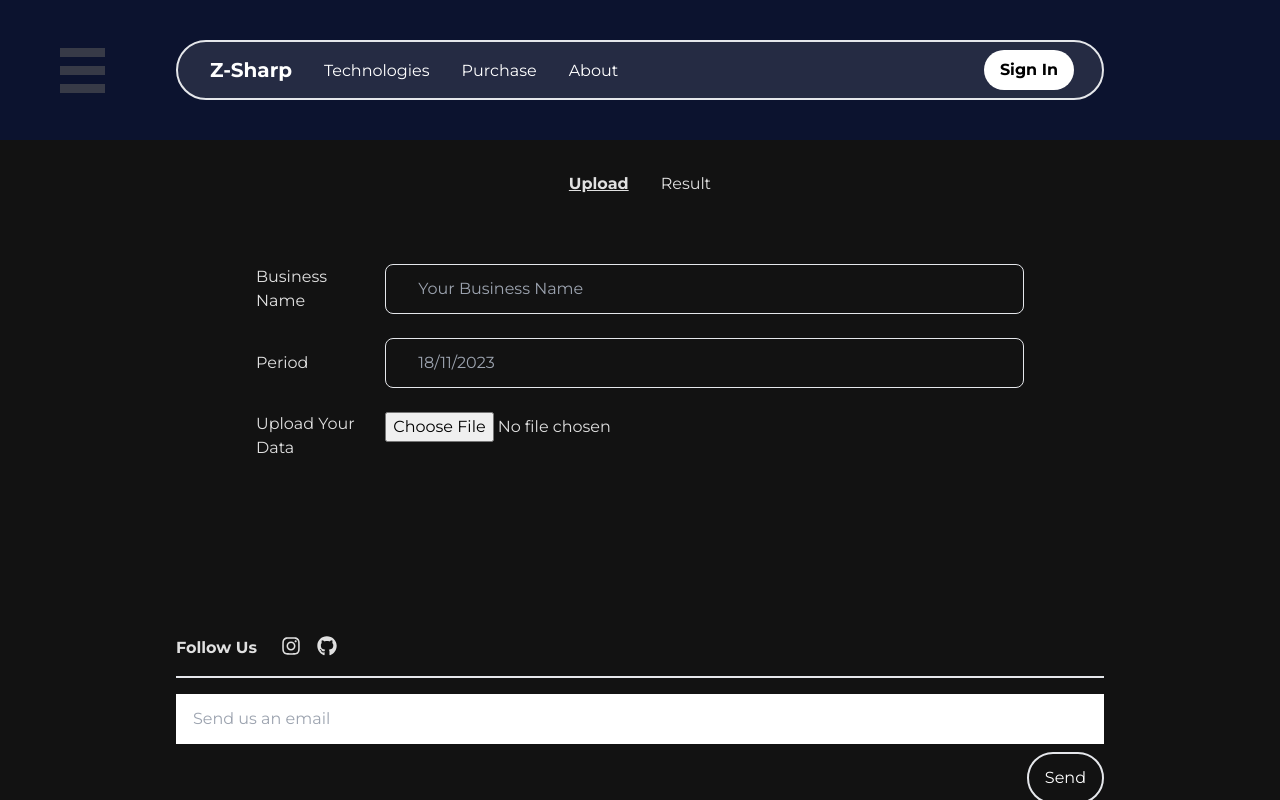
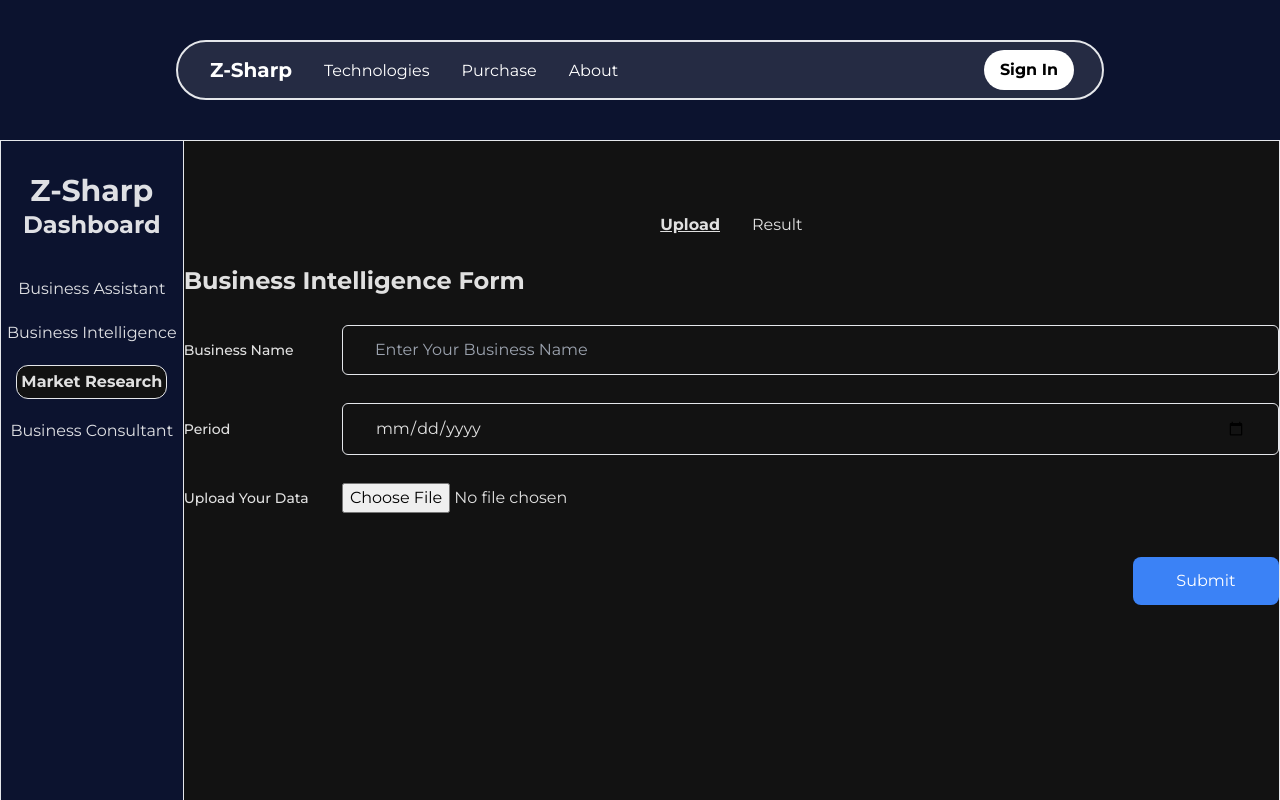
Before and after one commit to RayyanFv/pweb-fp, a React (Vite) app: page /user-dashboard/MR in a window 1280 px wide. Shown: the top 800 px of the page. Built offline with nearby package versions, Linux system fonts and the light colour scheme; no server answers.

Commit message:
implement file upload and redesign sidebar

```diff
--- a/src/app/admin-dashboard/Main.jsx
+++ b/src/app/admin-dashboard/Main.jsx
@@ -2,7 +2,7 @@ import React, { useEffect, useState } from 'react';
 import { initializeApp } from 'firebase/app';
 import { getFirestore, collection, onSnapshot, doc, deleteDoc } from 'firebase/firestore';
 import { getAuth } from 'firebase/auth';
-import Sidebar from '../../components/Sidebar';
+// import Sidebar from '../../components/Sidebar';
 
 const firebaseConfig = {
     apiKey: "AIzaSyDHZOmC3wqbu6oTllK2QOCUyLo4V2kX0vk",
@@ -14,6 +14,9 @@ const firebaseConfig = {
     measurementId: "G-JRC0PPJ161"
   };
 
+  const isPageActive = (pathname) => {
+    return location.pathname === pathname ? 'font-bold border bg-[#121212] w-fit mx-auto rounded-xl p-1' : '';
+  };
 
   const app = initializeApp(firebaseConfig);
   const db = getFirestore(app);
@@ -92,9 +95,27 @@ const firebaseConfig = {
     <>
       {/* Your existing header content */}
       <div className='flex border h-screen w-auto'>
-        <div className='flex flex-col w-1/5 h-full py-8 gap-1 border-r'>
-        <Sidebar />
+
+        {/* Sidebar */}
+        <div className='flex flex-col w-1/6 h-full py-8 gap-1 border-r bg-[#0C132F]'>
+          <a href="/admin-dashboard" className='hover:scale-110'>
+            <div className='text-3xl font-bold text-center mt-10`'>Z-Sharp</div>
+            <div className='text-xl font-bold text-center mt-10`'>Admin Dashboard</div>
+          </a>
+          <a href="/admin-dashboard" className='mt-8'>
+            <div className={`hover:underline text-md text-center ${isPageActive('/user-dashboard')}`}>Business Assistant</div>
+          </a>
+          <a href="/admin-dashboard/BI" className='mt-4'>
+            <div className={`hover:underline text-md text-center ${isPageActive('/user-dashboard/BI')}`}>Business Intelligence</div>
+          </a>
+          <a href="/admin-dashboard/MR" className='mt-4'>
+            <div className={`hover:underline text-md text-center ${isPageActive('/user-dashboard/MR')}`}>Market Research</div>
+          </a>
+          <a href="/admin-dashboard/BC" className='mt-4'>
+            <div className={`hover:underline text-md text-center ${isPageActive('/user-dashboard/BC')}`}>Business Consultant</div>
+          </a>
         </div>
+
         <div className='flex flex-col ml-auto my-auto gap-5 px-5'>
           {/* User information */}
         </div>
--- a/src/app/business-intelligence/Main.jsx
+++ b/src/app/business-intelligence/Main.jsx
@@ -1,10 +1,31 @@
 import react, { useState } from 'react';
-import Sidebar from '../../components/Sidebar';
+import { getStorage, ref, uploadBytes, getDownloadURL } from 'firebase/storage';
+import { initializeApp } from 'firebase/app';
+import { getFirestore, collection, addDoc } from 'firebase/firestore';
+// import Sidebar from '../../components/Sidebar';
+
+const firebaseConfig = {
+  apiKey: "AIzaSyDHZOmC3wqbu6oTllK2QOCUyLo4V2kX0vk",
+  authDomain: "mychatapp-81ceb.firebaseapp.com",
+  projectId: "mychatapp-81ceb",
+  storageBucket: "mychatapp-81ceb.appspot.com",
+  messagingSenderId: "186103250800",
+  appId: "1:186103250800:web:1d3d4a377f81df0b7619b5",
+  measurementId: "G-JRC0PPJ161"
+};
+
+const app = initializeApp(firebaseConfig);
+
 export default function BusinessIntelligence() {
 
   const [upload, setUpload] = useState(true);
   const [result, setResult] = useState(false);
+  const [file, setFile] = useState(null);
+  const [businessName, setBusinessName] = useState('');
+  const [period, setPeriod] = useState('');
+  const [uploadStatus, setUploadStatus] = useState(null);
 
+  // fungsi untuk cari tahu di halaman result atau report
   function isActive(input){
     if(input == true){
       return 'font-bold underline';
@@ -13,13 +34,84 @@ export default function BusinessIntelligence() {
     }
   }
 
+  const isPageActive = (pathname) => {
+    return location.pathname === pathname ? 'font-bold border bg-[#121212] w-fit mx-auto rounded-xl p-1' : '';
+  };
+
+  const handleFileChange = (event) => {
+    const selectedFile = event.target.files[0];
+    setFile(selectedFile);
+  };
+
+  const handleFileUpload = async () => {
+    try {
+      const storage = getStorage(app);
+      const storageRef = ref(storage, `uploads/${file.name}`);
+
+      // Mengunggah file ke Firebase Storage
+      await uploadBytes(storageRef, file);
+
+      console.log('File uploaded successfully');
+      setUploadStatus('File uploaded successfully');
+
+      // Dapatkan URL unduhan file
+      const downloadURL = await getDownloadURL(storageRef);
+      console.log('Download URL:', downloadURL);
+
+      // Simpan informasi file ke Firestore
+      const db = getFirestore(app);
+      const fileCollection = collection(db, 'your_files_collection_name'); // Ganti dengan nama koleksi Anda
+      const newFileRef = await addDoc(fileCollection, {
+        fileName: file.name,
+        downloadURL,
+        businessName,
+        period,
+      });
+
+      console.log('File information saved to Firestore with ID:', newFileRef.id);
+
+      // Implementasikan tindakan sukses di sini
+      alert('File uploaded successfully');
+
+    } catch (error) {
+      console.error('Error uploading file:', error);
+      // Implementasikan tindakan error di sini
+      alert('Error uploading file. Please try again.');
+      setUploadStatus('Error uploading file. Please try again.');
+    }
+  };
+
   // jika lagi di panel upload
   if(upload) {
     return (
     <>
-      <div id="page-wrap" className="flex w-auto h-full">
-        <Sidebar />
-        <div className="flex h-fit w-fit mt-4 mx-auto">
+      <div className="flex border h-screen w-auto">
+
+        {/* Sidebar */}
+        <div className=' flex flex-col w-1/6 h-full py-8 gap-1 border-r bg-[#0C132F]'>
+          <a href="/user-dashboard" className='hover:scale-110'>
+            <div className='text-3xl font-bold text-center mt-10`'>Z-Sharp</div>
+            <div className='text-2xl font-bold text-center mt-10`'>Dashboard</div>
+          </a>
+          <a href="/user-dashboard" className='mt-8'>
+            <div className={`hover:underline text-md text-center ${isPageActive('/user-dashboard')}`}>Business Assistant</div>
+          </a>
+          <a href="/user-dashboard/BI" className='mt-4'>
+            <div className={`hover:underline text-md text-center ${isPageActive('/user-dashboard/BI')}`}>Business Intelligence</div>
+          </a>
+          <a href="/user-dashboard/MR" className='mt-4'>
+            <div className={`hover:underline text-md text-center ${isPageActive('/user-dashboard/MR')}`}>Market Research</div>
+          </a>
+          <a href="/user-dashboard/BC" className='mt-4'>
+            <div className={`hover:underline text-md text-center ${isPageActive('/user-dashboard/BC')}`}>Business Consultant</div>
+          </a>
+        </div>
+
+        {/* dashboard content */}
+        <div className="container grid h-10 grid-cols-7 mx-auto gap-3 py-10">
+
+          {/* navigation */}
+          <div className="col-span-7 flex mt-4 mx-auto">
             <a onClick={() => {setUpload(true); setResult(false);}} className={"flex justify-left flex-row gap-8 m-4 " + isActive(upload)} href='#'>
               Upload
             </a>
@@ -27,68 +119,79 @@ export default function BusinessIntelligence() {
               Result
             </a>
           </div>
-      </div>
-        <div className="grid grid-cols-6 gap-2 h-auto w-auto mx-52 my-5 mb-36 py-8 px-12">
-          {/* <div className="chat-container"> */}
-            {/* {successMessage && <div className="text-green-500">{successMessage}</div>}
-            {googleSuccessMessage && <div className="text-green-500">{googleSuccessMessage}</div>} */}
-          {/* </div> */}
 
-        {/* Input Business Name */}
+          <h1 className="col-span-7 text-2xl font-bold mb-4">Business Intelligence Form</h1>
+
+          {/* Input nama bisnis */}
           <div className='flex items-center mb-4'>
-          <label htmlFor='name'>
+            <label htmlFor='businessname' className='block text-sm font-medium'>
             Business Name
             </label>
           </div>
-        <div className='col-span-5'>
+          <div className='col-span-6'>
             <input
-            className='w-full border bg-[#121212] rounded-lg px-8 py-3 mb-4'
-            id='name'
-            placeholder="Your Business Name"
-            name="name"
               type="text"
-            // value={email}
-            // onChange={(e) => setEmail(e.target.value)}
+              id='businessname'
+              className='w-full border bg-[#121212] rounded-md px-8 py-3 mb-4'
+              placeholder="Enter Your Business Name"
+              value={businessName}
+              onChange={(e) => setBusinessName(e.target.value)}
               required
             />
           </div>
 
           {/* Input period */}
           <div className='flex items-center mb-4'>
-          <label htmlFor='period'>
+            <label htmlFor='period' className='block text-sm font-medium'>
             Period
             </label>
           </div>
-        <div className='col-span-5'>
+          <div className='col-span-6'>
             <input
-            className='w-full border bg-[#121212] rounded-lg px-8 py-3 mb-4'
+              type='date'
               id='period'
-            placeholder="18/11/2023"
-            name="period"
-            type="text"
-            // value={email}
-            // onChange={(e) => setEmail(e.target.value)}
+              className='w-full border bg-[#121212] rounded-md px-8 py-3 mb-4'
+              placeholder="Select the period"
+              value={period}
+              onChange={(e) => setPeriod(e.target.value)}
               required
               />
           </div>
 
           {/* Input File */}
-        <div className='flex items-center'>
-          <label htmlFor='name'>
+          <div className='flex items-center mb-4'>
+            <label htmlFor='file' className='block text-sm font-medium'>
             Upload Your Data
             </label>
           </div>
-        <div className='col-span-5'>
+          <div className='col-span-6'>
             <input
-            className='w-full'
               id='file'
               name="file"
               type="file"
               accept=".csv"
-            // value={email}
-            // onChange={(e) => setEmail(e.target.value)}
+              onChange={handleFileChange}
+              className='w-full mb-4'
               required
               />
+          </div>
+
+          {/* Tombol Upload */}
+          <div className='col-span-6'></div>
+          <button
+            className="col-span-1 bg-blue-500 text-white rounded-lg px-8 py-3 mt-4"
+            onClick={handleFileUpload}
+            >
+            Submit
+          </button>
+
+          <div className="col-span-7">
+            {uploadStatus && (
+              <p className={`mt-2 text-sm ${uploadStatus.includes('successfully') ? 'text-green-600' : 'text-red-600'}`}>
+                {uploadStatus}
+              </p>
+            )}
+          </div>
         </div>
       </div>
     </>
@@ -96,9 +199,33 @@ export default function BusinessIntelligence() {
   } else if(result) // jika lagi di panel result
   return (
     <>
-      <div id="page-wrap" className="flex w-auto h-full">
-        <Sidebar />
-        <div className="flex h-fit w-fit mt-4 mx-auto">
+      <div className="flex border h-screen w-auto">
+
+        {/* Sidebar */}
+        <div className='flex flex-col w-1/6 h-full py-8 gap-1 border-r bg-[#0C132F]'>
+          <a href="/user-dashboard" className='hover:scale-110'>
+            <div className='text-3xl font-bold text-center mt-10`'>Z-Sharp</div>
+            <div className='text-2xl font-bold text-center mt-10`'>Dashboard</div>
+          </a>
+          <a href="/user-dashboard" className='mt-8'>
+            <div className={`hover:underline text-md text-center ${isPageActive('/user-dashboard')}`}>Business Assistant</div>
+          </a>
+          <a href="/user-dashboard/BI" className='mt-4'>
+            <div className={`hover:underline text-md text-center ${isPageActive('/user-dashboard/BI')}`}>Business Intelligence</div>
+          </a>
+          <a href="/user-dashboard/MR" className='mt-4'>
+            <div className={`hover:underline text-md text-center ${isPageActive('/user-dashboard/MR')}`}>Market Research</div>
+          </a>
+          <a href="/user-dashboard/BC" className='mt-4'>
+            <div className={`hover:underline text-md text-center ${isPageActive('/user-dashboard/BC')}`}>Business Consultant</div>
+          </a>
+        </div>
+
+        {/* dashboard content */}
+        <div className='flex flex-col container mx-auto gap-3 py-10'>
+
+          {/* navigation */}
+          <div className='flex items-center mx-auto mt-4'>
             <a onClick={() => {setUpload(true); setResult(false);}} className={"flex justify-left flex-row gap-8 m-4 " + isActive(upload)} href='#'>
               Upload
             </a>
@@ -106,9 +233,13 @@ export default function BusinessIntelligence() {
               Result
             </a>
           </div>
+
+          {/* Dashboard */}
+          <div>
+            <h1 className="text-2xl font-bold mb-4">Power BI Analysis Dashboard</h1>
+            {/* TO-DO Dashboard */}
           </div>
-        <div className='flex text-xl font-bold justify-left my-14 px-40'>
-          Power BI Analysis Dashboard
+        </div>
       </div>
     </>
   );
--- a/src/app/user-dashboard/Main.jsx
+++ b/src/app/user-dashboard/Main.jsx
@@ -2,7 +2,7 @@ import { useState, useEffect } from 'react';
 import { GoogleAuthProvider, onAuthStateChanged, signInWithPopup } from 'firebase/auth';
 import { getFirestore, onSnapshot, collection, addDoc, orderBy, query, serverTimestamp, doc, updateDoc, deleteDoc } from 'firebase/firestore';
 import { auth, app } from '../../../firebase';
-import Sidebar from '../../components/Sidebar';
+// import Sidebar from '../../components/Sidebar';
 
 const db = getFirestore(app);
 
@@ -13,6 +13,10 @@ function App() {
   const [editingMessageId, setEditingMessageId] = useState(null);
   const [editingMessageText, setEditingMessageText] = useState('');
   const [loading, setLoading] = useState(false);
+
+  const isPageActive = (pathname) => {
+    return location.pathname === pathname ? 'font-bold border bg-[#121212] w-fit mx-auto rounded-xl p-1' : '';
+  };
 
   useEffect(() => {
     const q = query(collection(db, 'messages'), orderBy('timestamp'));
@@ -72,9 +76,35 @@ function App() {
   };
 
   return (
-    <div id="page-wrap" className="flex page-wrap w-auto h-full">
-      <Sidebar />
-      <div className="flex flex-col w-4/5 h-full mx-auto gap-3 py-10">
+    <div className="flex border h-screen w-auto">
+
+      {/* <Sidebar/> */}
+      {/* Sidebar */}
+      <div className=' flex flex-col w-1/6 h-full py-8 gap-1 border-r bg-[#0C132F]'>
+        <a href="/user-dashboard" className='hover:scale-110'>
+          <div className='text-3xl font-bold text-center mt-10`'>Z-Sharp</div>
+          <div className='text-2xl font-bold text-center mt-10`'>Dashboard</div>
+        </a>
+        <a href="/user-dashboard" className='mt-8'>
+          <div className={`hover:underline text-md text-center ${isPageActive('/user-dashboard')}`}>Business Assistant</div>
+        </a>
+        <a href="/user-dashboard/BI" className='mt-4'>
+          <div className={`hover:underline text-md text-center ${isPageActive('/user-dashboard/BI')}`}>Business Intelligence</div>
+        </a>
+        <a href="/user-dashboard/MR" className='mt-4'>
+          <div className={`hover:underline text-md text-center ${isPageActive('/user-dashboard/MR')}`}>Market Research</div>
+        </a>
+        <a href="/user-dashboard/BC" className='mt-4'>
+          <div className={`hover:underline text-md text-center ${isPageActive('/user-dashboard/BC')}`}>Business Consultant</div>
+        </a>
+      </div>
+
+      <div className='flex flex-col ml-auto my-auto gap-5 px-5'>
+        {/* User information */}
+      </div>
+
+      {/* dashboard content */}
+      <div className="flex flex-col container mx-auto gap-3 py-10">
         <div className="font-bold mx-auto text-3xl">Chat</div>
         <div className="flex flex-col gap-2">
           {messages.slice(-20).map((msg, index) => (
@@ -156,7 +186,6 @@ function App() {
           </button>
         </div>
       </div>
-      {/* </Sidebar> */}
     </div>
   );
 }
```
Also changed, not shown: src/components/Sidebar.jsx (+4 -4 lines). Lines whose indentation alone changed are shown as unchanged.
